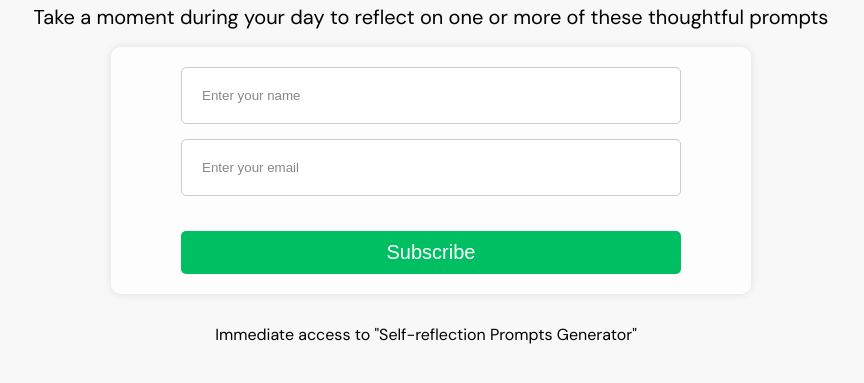
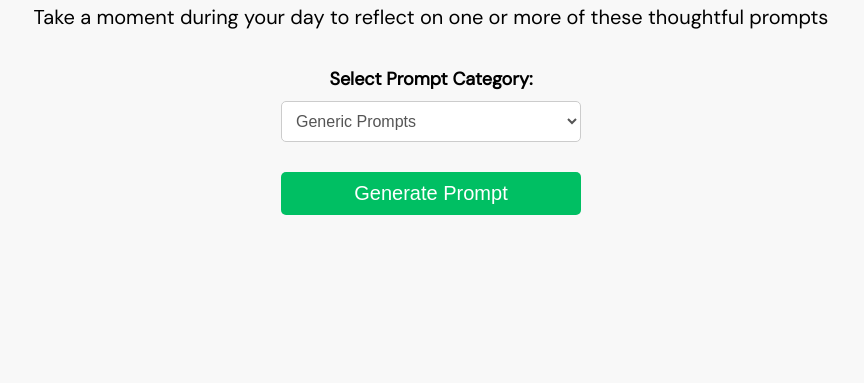
Before and after one commit to ChiefAI/self-reflection-prompts-generator, a plain HTML site: page index.html in a window 1280 px wide. Shown: the part 103-486 px from the top of the page, without its empty margins (209-1073 px from the left). Drawn offline with Linux system fonts and the light colour scheme.

Commit message:
Update index.html

```diff
--- a/index.html
+++ b/index.html
@@ -16,23 +16,8 @@
             Take a moment during your day to reflect on one or more of these thoughtful prompts
         </p>
 
-        <!-- Step 1: Email Subscription Form -->
-        <div id="emailFormContainer">
-            <form id="emailForm" onsubmit="subscribe(); return false;">
-                <div class="input-group">
-                    <input type="text" id="name" required placeholder="Enter your name">
-                </div>
-
-                <div class="input-group">
-                    <input type="email" id="email" required placeholder="Enter your email">
-                </div>
-
-                <button type="submit" id="subscribeBtn">Subscribe</button>
-            </form>
-        </div>
-
         <!-- Step 3: Prompt Category Dropdown -->
-        <div class="input-group" id="select-prompt-category" style="display:none;">
+        <div class="input-group" id="select-prompt-category">
             <label for="promptCategory">Select Prompt Category:</label>
             <select id="promptCategory">
                 <option value="generic">Generic Prompts</option>
@@ -63,6 +48,7 @@
             <button id="generateBtn" onclick="generatePrompt()">Generate Prompt</button>
         </div>
 
+
         <!-- Step 2: Prompts Display -->
         <div id="promptsContainer" style="display:none;">
             <div id="promptDisplayContainer">
@@ -70,10 +56,6 @@
             </div>
         </div>
 
-<!-- Benefits Section -->
-<div class="benefits-section">
-    <li>Immediate access to "Self-reflection Prompts Generator"</li>
-</div>
 
         <script src="script.js"></script>
     </div>
```
Lines whose indentation alone changed are shown as unchanged.
